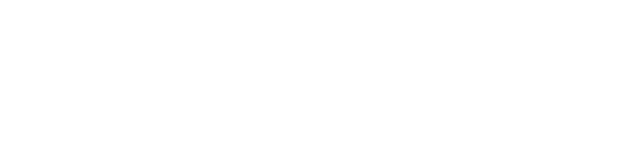
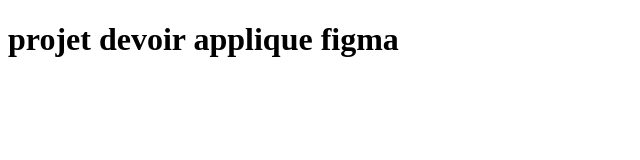
Before and after one commit to Fauconmetal02/maquette-figma-devoir-applique, a plain HTML site: page index.html in a window 1280 px wide. Shown: the whole page, without its empty margins (0-640 px from the left). Drawn offline with Linux system fonts and the light colour scheme.

Commit message:
add title

```diff
--- a/index.html
+++ b/index.html
@@ -6,6 +6,6 @@
     <title>Document</title>
 </head>
 <body>
-
+    <h1>projet devoir applique figma </h1>
 </body>
 </html>
```
